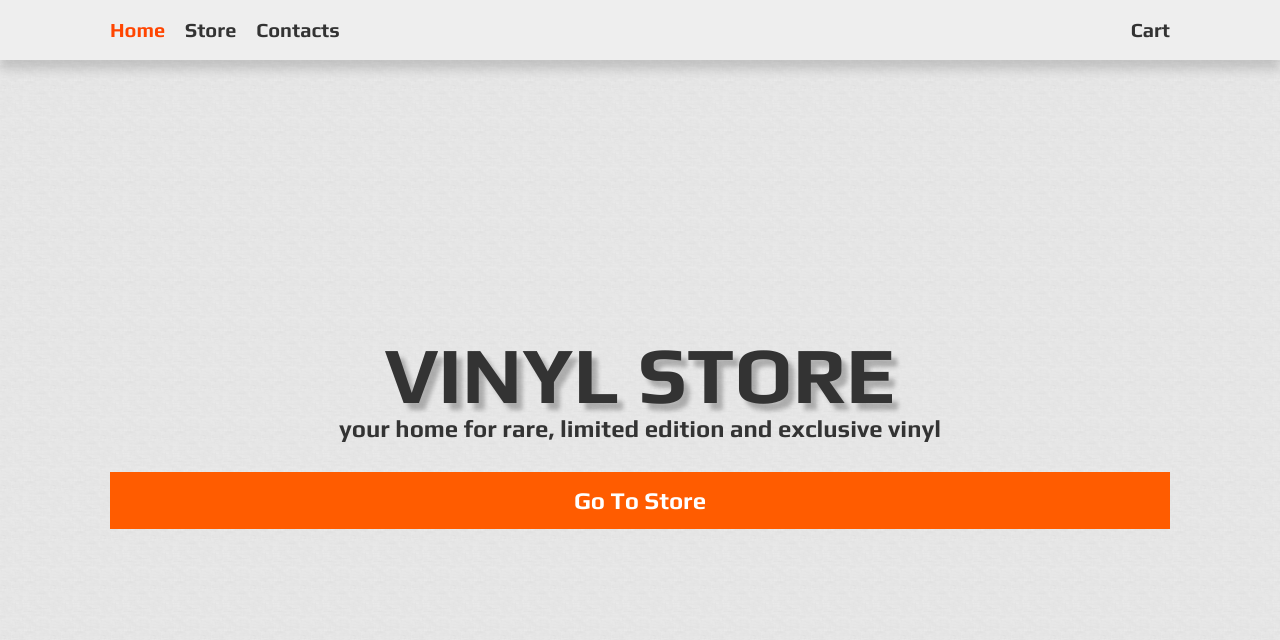
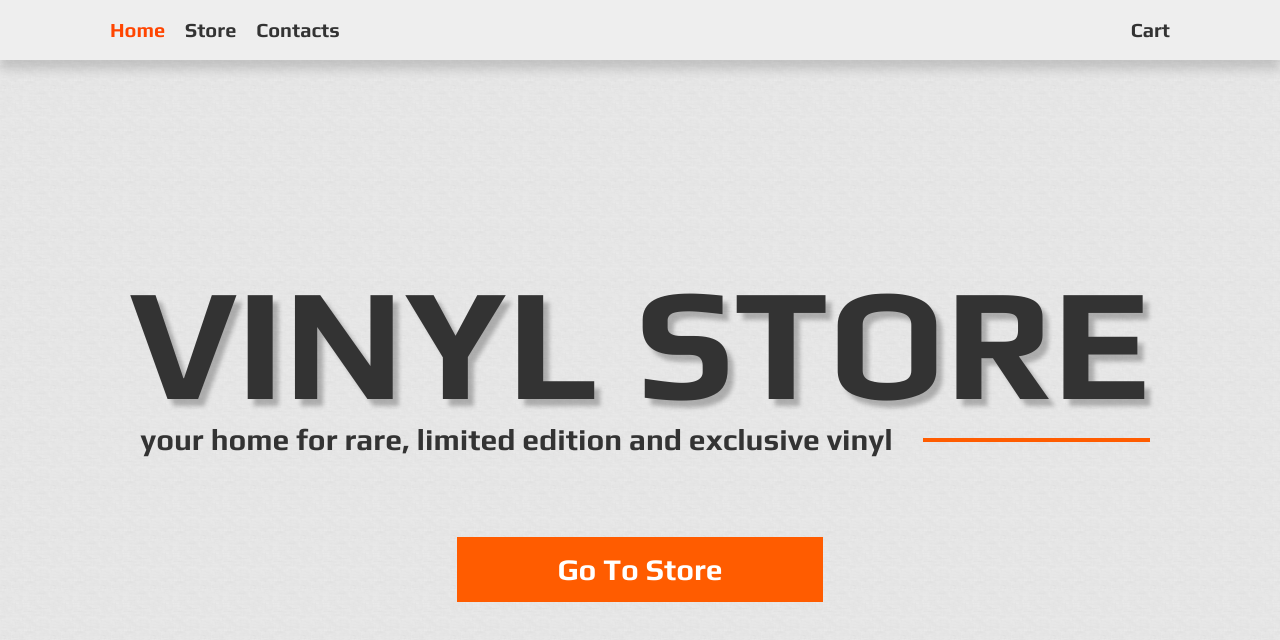
Before and after one commit to philalexeev/cd-store, a Vue app: page / in a window 1280 px wide. Shown: the top 640 px of the page. Built offline with nearby package versions, Linux system fonts and the light colour scheme; what vue-resource would draw is missing.

Commit message:
added adaptive header

```diff
--- a/src/components/Home.vue
+++ b/src/components/Home.vue
@@ -35,28 +35,56 @@ export default {
     text-transform: uppercase;
     text-shadow: 6px 7px 4px rgba(0, 0, 0, 0.25);
     text-align: center;
+
+    @media screen and (min-width: 870px) {
+      font-size: 120px;
+    }
+
+    @media screen and (min-width: 1200px) {
+      font-size: 160px;
+    }
+
+    @media screen and (min-width: 1500px) {
+      font-size: 180px;
+    }
   }
 
   .home__subheading-wrapper {
     position: relative;
     margin-bottom: 30px;
+
+    @media screen and (min-width: 870px) {
+      display: flex;
+      margin-bottom: 80px;
+    }
   }
 
   .home__subheading {
     flex-shrink: 0;
     display: inline-block;
     padding: 0 10px;
-    /*margin-right: 20px;*/
     font-size: 24px;
     text-align: center;
     color: #333;
     z-index: 2;
+
+    @media screen and (min-width: 870px) {
+      margin-right: 20px;
+    }
+
+    @media screen and (min-width: 1200px) {
+      font-size: 30px;
+    }
   }
 
   .decoration-line {
     position: relative;
     display: none;
     flex-grow: 1;
+
+    @media screen and (min-width: 870px) {
+      display: block;
+    }
   }
 
   .decoration-line::after {
--- a/src/styles/global.scss
+++ b/src/styles/global.scss
@@ -112,13 +112,17 @@ img {
   }
 
   &--large {
-    //padding: 15px 100px;
     width: 100%;
     padding: 15px;
-    //font-size: 30px;
     font-size: 24px;
     font-weight: bold;
     text-align: center;
+
+    @media screen and (min-width: 580px) {
+      width: auto;
+      padding: 15px 100px;
+      font-size: 30px;
+    }
   }
 
   &--done {
```
Also changed, not shown: 1 other file (tests, documents, lock files or other folders).
